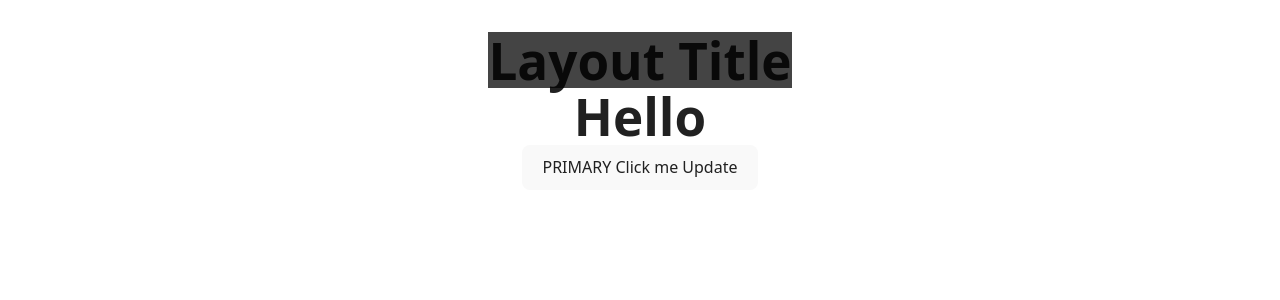
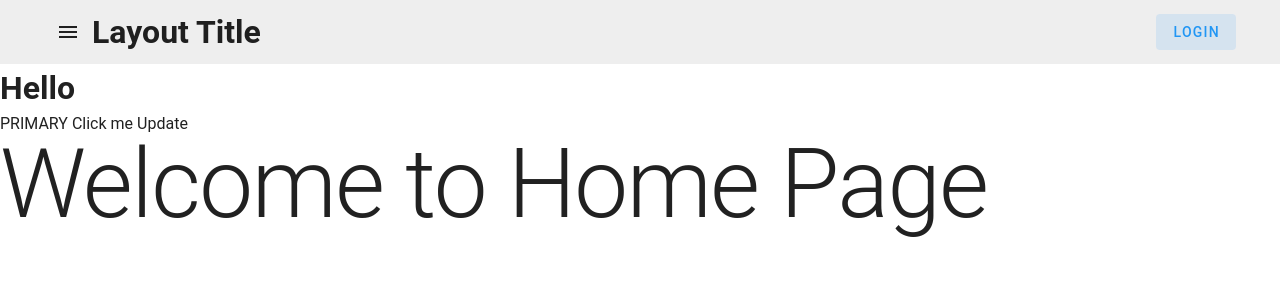
Before and after one commit to Thong17/schoolsys-web-vue, a Vue app: page / in a window 1280 px wide. Shown: the top 300 px of the page. Built offline with nearby package versions, Linux system fonts and the light colour scheme.

Commit message:
update: add sidebar

```diff
--- a/src/components/MainLayout.vue
+++ b/src/components/MainLayout.vue
@@ -1,11 +1,21 @@
 <template>
   <v-app>
-    <header style="background-color: #444; width: 100%">
-      <div>
+    <v-toolbar app class="px-10">
+      <v-btn icon @click="toggleDrawer">
+        <v-icon>mdi-menu</v-icon>
+      </v-btn>
+      <header>
         <h1>{{ title }}</h1>
         <p>{{ user }}</p>
-      </div>
-    </header>
+      </header>
+      <v-spacer />
+      <v-btn flat variant="tonal" color="blue">
+        Login
+      </v-btn>
+    </v-toolbar>
+    <v-navigation-drawer v-model="drawer" app>
+      <h1>Hello</h1>
+    </v-navigation-drawer>
     <main>
       <slot />
     </main>
@@ -31,6 +41,16 @@
 
       return { user }
     },
+    data() {
+      return {
+        drawer: false,
+      }
+    },
+    methods: {
+      toggleDrawer() {
+        this.drawer = !this.drawer
+      },
+    },
   }
 </script>
 <!-- BUG: fix script -->
--- a/src/routes/index.ts
+++ b/src/routes/index.ts
@@ -2,8 +2,10 @@ import { defineAsyncComponent } from 'vue'
 import { createRouter, createWebHistory, RouteRecordRaw } from 'vue-router'
 const LoginPage = defineAsyncComponent(() => import('@/views/LoginPage.vue'))
 const TodoPage = defineAsyncComponent(() => import('@/views/TodoPage.vue'))
+const HomePage = defineAsyncComponent(() => import('@/views/HomePage.vue'))
 
 const routes: RouteRecordRaw[] = [
+  { path: '/', name: 'Home', component: HomePage },
   { path: '/login', name: 'Login', component: LoginPage },
   { path: '/todo', name: 'Todo', component: TodoPage },
 ]
--- a/src/style.css
+++ b/src/style.css
@@ -1,79 +1,4 @@
-:root {
-  font-family: system-ui, Avenir, Helvetica, Arial, sans-serif;
-  line-height: 1.5;
-  font-weight: 400;
-
-  color-scheme: light dark;
-  color: rgba(255, 255, 255, 0.87);
-  background-color: #242424;
-
-  font-synthesis: none;
-  text-rendering: optimizeLegibility;
-  -webkit-font-smoothing: antialiased;
-  -moz-osx-font-smoothing: grayscale;
+* {
+  margin: 0;
+  padding: 0;
 }
-
-a {
-  font-weight: 500;
-  color: #646cff;
-  text-decoration: inherit;
-}
-a:hover {
-  color: #535bf2;
-}
-
-body {
-  margin: 0;
-  display: flex;
-  place-items: center;
-  min-width: 320px;
-  min-height: 100vh;
-}
-
-h1 {
-  font-size: 3.2em;
-  line-height: 1.1;
-}
-
-button {
-  border-radius: 8px;
-  border: 1px solid transparent;
-  padding: 0.6em 1.2em;
-  font-size: 1em;
-  font-weight: 500;
-  font-family: inherit;
-  background-color: #1a1a1a;
-  cursor: pointer;
-  transition: border-color 0.25s;
-}
-button:hover {
-  border-color: #646cff;
-}
-button:focus,
-button:focus-visible {
-  outline: 4px auto -webkit-focus-ring-color;
-}
-
-.card {
-  padding: 2em;
-}
-
-#app {
-  max-width: 1280px;
-  margin: 0 auto;
-  padding: 2rem;
-  text-align: center;
-}
-
-@media (prefers-color-scheme: light) {
-  :root {
-    color: #213547;
-    background-color: #ffffff;
-  }
-  a:hover {
-    color: #747bff;
-  }
-  button {
-    background-color: #f9f9f9;
-  }
-}
--- /dev/null
+++ b/src/views/HomePage.vue
@@ -0,0 +1,11 @@
+<template>
+  <div class="text-h1">
+    Welcome to Home Page
+  </div>
+</template>
+
+<script>
+  export default {}
+</script>
+
+<style></style>
```
